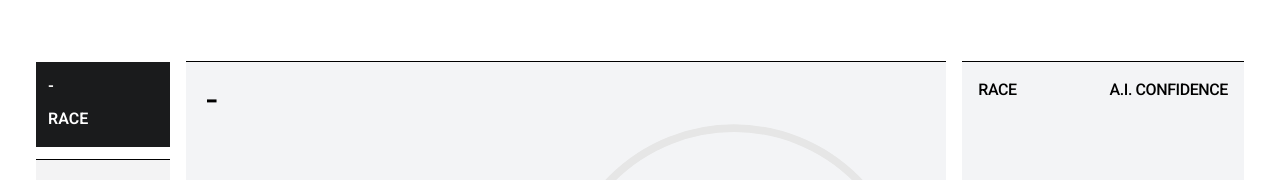
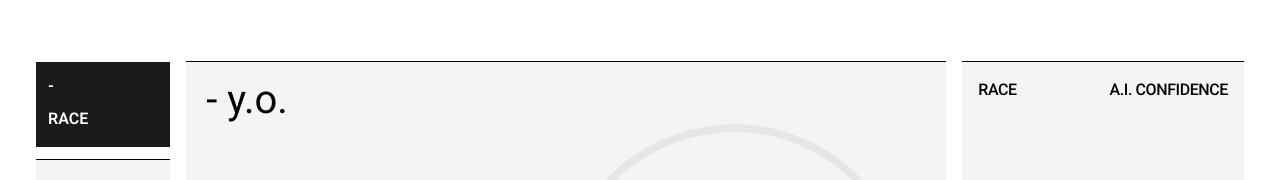
Before and after one commit to Guillermotrejo1/skinstric, a Next.js app: page /report in a window 1280 px wide. Shown: the part 227-407 px from the top of the page. Built offline with nearby package versions, Linux system fonts and the light colour scheme.

Commit message:
added text to the p tage to show the abbreviations of years old

```diff
--- a/src/pages/report.tsx
+++ b/src/pages/report.tsx
@@ -185,7 +185,7 @@ const Report = () => {
                 {getDisplayValue(
                   selectedDemographic,
                   topValues[selectedDemographic]
-                ) || "-"}
+                ) || "-"} y.o.
               </p>
               <div className="relative md:absolute w-full max-w-[384px] aspect-square mb-4 md:right-5 md:bottom-2">
                 <svg
```
